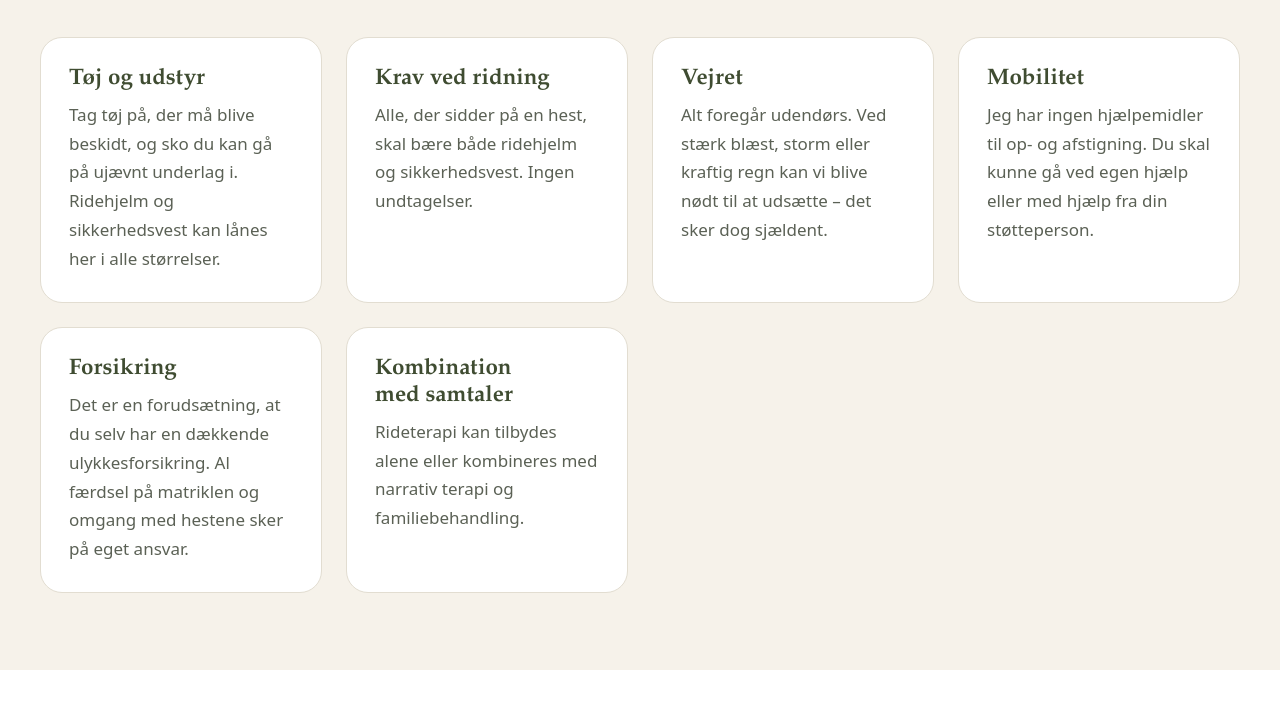
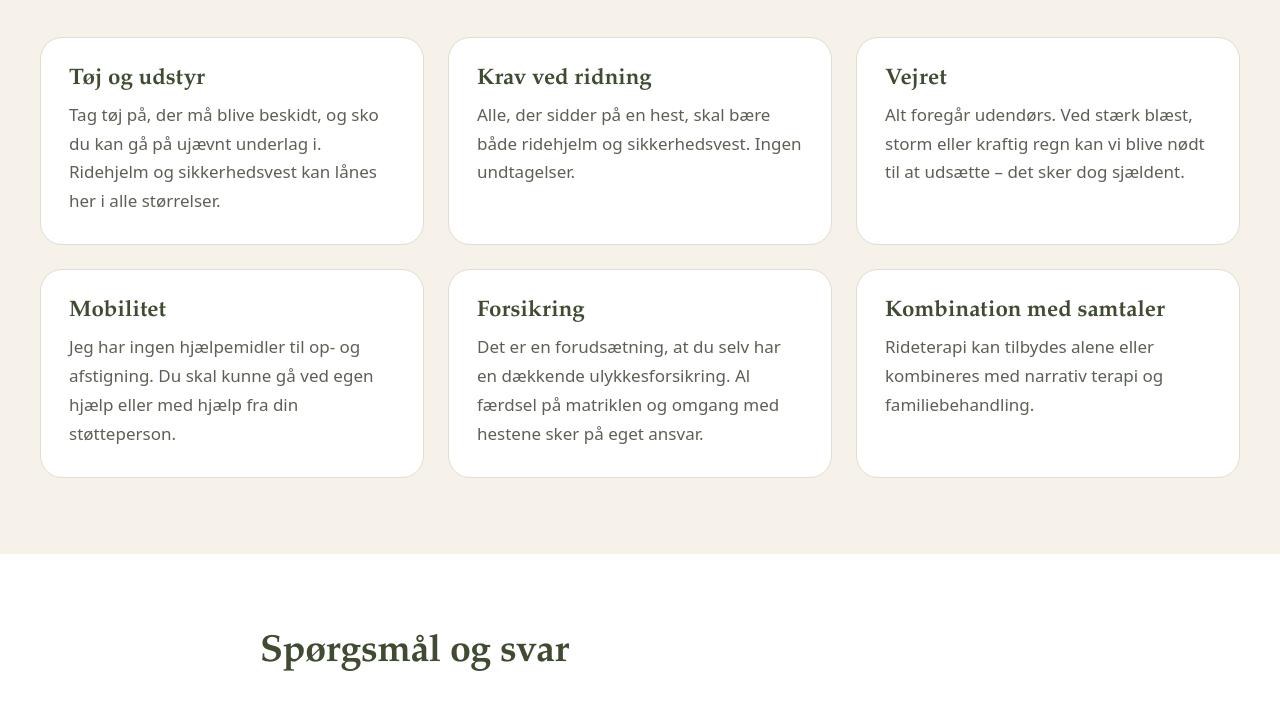
Before and after one commit to Lukasroland123/rideterapi-gevninge, an Eleventy site: page src/forloeb.njk in a window 1280 px wide. Shown: the part 549-1262 px from the top of the page. Built offline with nearby package versions, Linux system fonts and the light colour scheme; Eleventy itself is replaced by a stand-in of ours; files that its build step writes are made by us from their sources.

Commit message:
Praktisk info: boksene staar 3 og 3

```diff
--- a/src/forloeb.njk
+++ b/src/forloeb.njk
@@ -22,7 +22,7 @@ eleventyComputed:
       <h2>{{ forloeb.praktisk_overskrift }}</h2>
       <p>{{ forloeb.praktisk_intro }}</p>
     </div>
-    <div class="grid grid--3">
+    <div class="grid grid--3 grid--3-fast">
       {% for k in forloeb.praktisk_kort %}
       <article class="card card--flat"><h3>{{ k.overskrift }}</h3><p>{{ k.tekst }}</p></article>
       {% endfor %}
```
